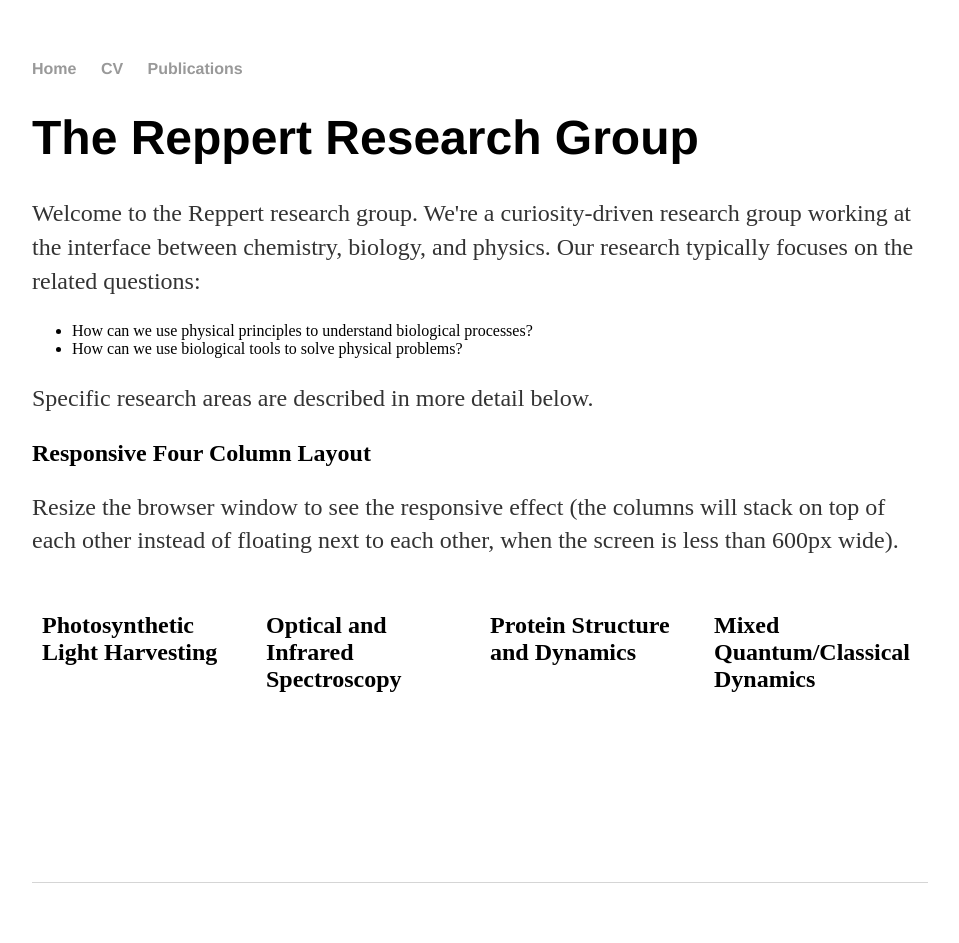
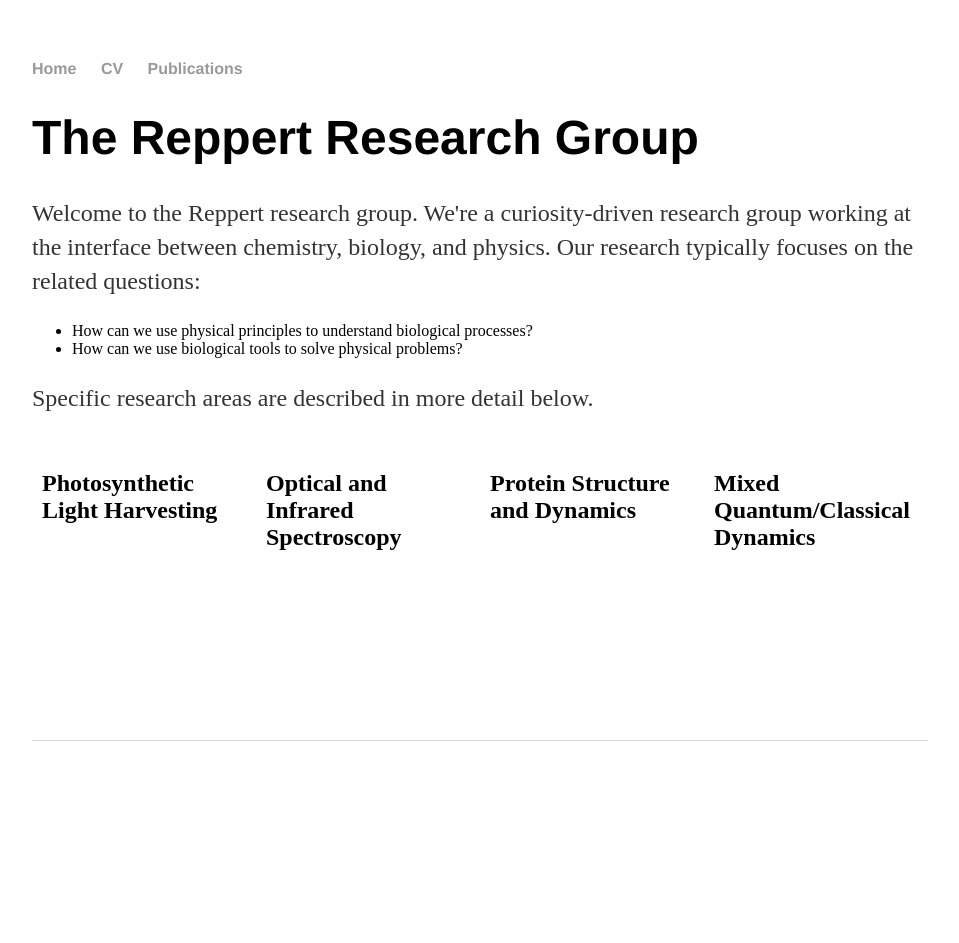
Before and after one commit to mreppert/mreppert.github.io, a Jekyll site: the page built from index.html, in a window 1280 px wide. Shown: the whole page, without its empty margins (160-1119 px from the left). Built offline with Jekyll 4.4.1, drawn with Linux system fonts in a browser that asks for light colours; after the commit the page ends 900 px from its top, so only the background shows below that.

Commit message:
Update index.html

```diff
--- a/index.html
+++ b/index.html
@@ -44,9 +44,6 @@ title: Reppert Research Group
 </div><!-- /.blurb -->
 <body>
 
-<h2>Responsive Four Column Layout</h2>
-<p>Resize the browser window to see the responsive effect (the columns will stack on top of each other instead of floating next to each other, when the screen is less than 600px wide).</p>
-
 <div class="row">
   <div class="column">
     <h2>Photosynthetic Light Harvesting</h2>
```
